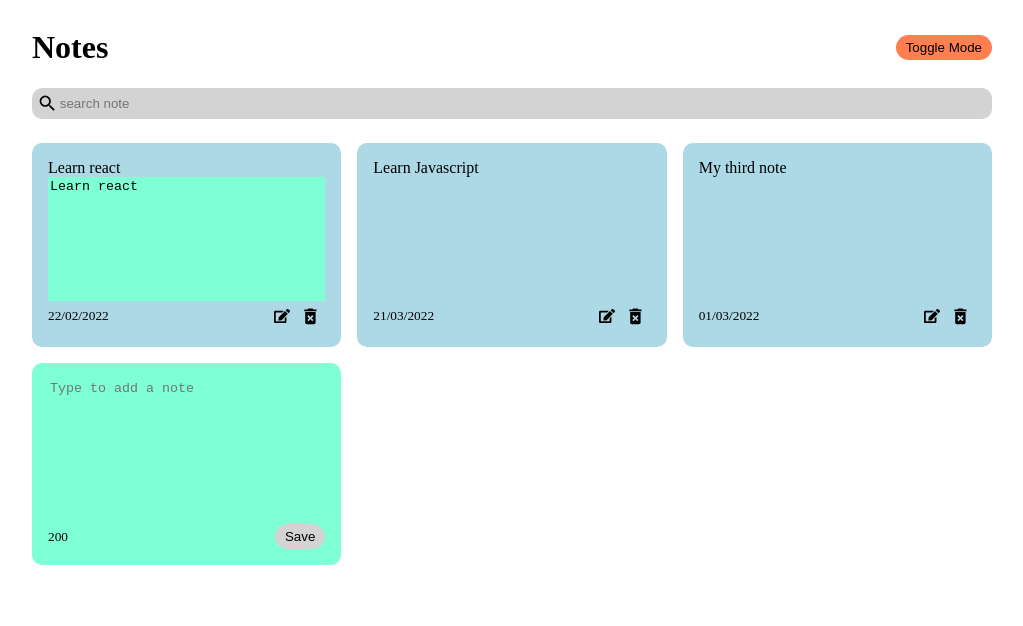
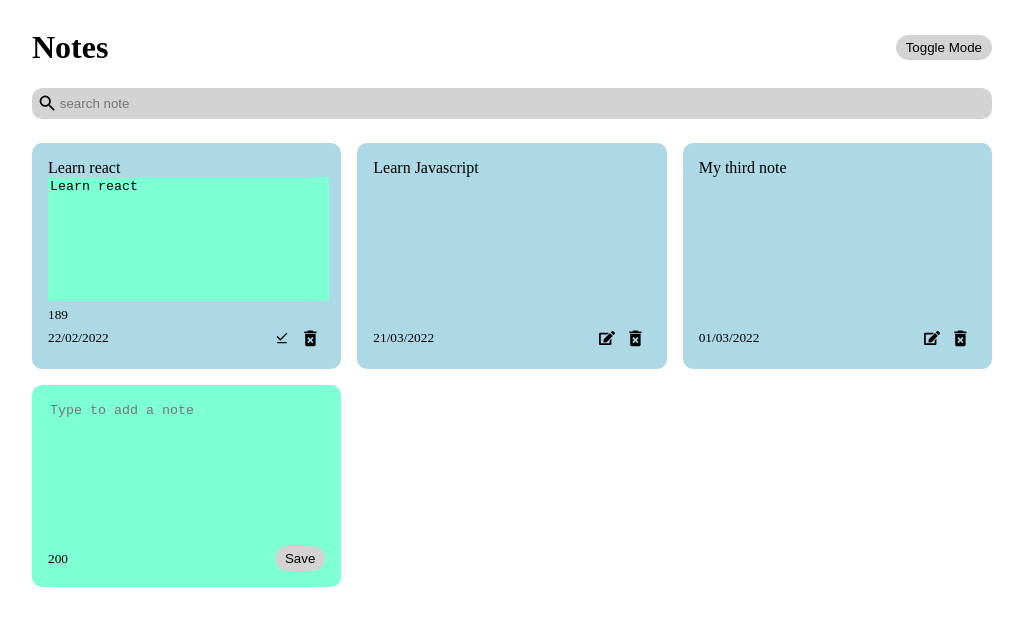
Before and after one commit to aneemqah/notes-app, a React (Create React App) app: page / in a window 1280 px wide. Both pictures are taken after a click on the icon 409 px from the left and 313 px from the top of the page. Shown: the top 626 px of the page, without its empty margins (128-1151 px from the left). Built offline with nearby package versions, Linux system fonts and the light colour scheme.

Commit message:
edit function complete

```diff
--- a/src/App.js
+++ b/src/App.js
@@ -3,12 +3,10 @@ import { nanoid } from 'nanoid';
 import NotesList from './components/NotesList';
 import Search from './components/Search';
 import Header from './components/Header';
-import Note from './components/Note';
 
 const App = () => {
   const [searchText, setSearchText] = useState('');
   const [darkmode, setDarkMode] = useState(false);
-
   const [notes, setNotes] = useState([
     {
       id: nanoid(),
@@ -28,10 +26,6 @@ const App = () => {
   ]);
 
   useEffect(() => {
-    localStorage.setItem('react-notes-app-data', JSON.stringify(notes));
-  }, [notes]);
-
-  useEffect(() => {
     const savedNotes = JSON.parse(localStorage.getItem('react-notes-app-data'));
 
     if (savedNotes) {
@@ -48,6 +42,7 @@ const App = () => {
     };
     const newNotes = [...notes, newNote];
     setNotes(newNotes);
+    localStorage.setItem('react-notes-app-data', JSON.stringify(newNotes));
   };
 
   const deleteNote = (id) => {
@@ -58,18 +53,23 @@ const App = () => {
   const editNote = (id, text) => {
     // Create a copy of the current state i.e notes
     const newNotes = [...notes];
-    // Is the id being passed the same as the id in the notes array
-    let index = newNotes.find((n) => n.id === id);
-    // Update the note text
+    // console.log('I am newNotes', newNotes);
+    // Find the note to edit in newNotes array
+    let index = newNotes.findIndex((n) => n.id === id);
+    // console.log('I am the note', index);
+    // Update the text of the note with the new edited text
     newNotes[index].text = text;
-    // Update state with new text
+    // Set the state of notes with new the notes
     setNotes(newNotes);
+    // Pass the newNotes to localstorage
+    localStorage.setItem('react-notes-app-data', JSON.stringify(newNotes));
   };
 
   return (
+    // If darkmode (state) then apply dark-mode css class
     <div className={`${darkmode && 'dark-mode'}`}>
       <div className="container">
-        <Header handleToggleMode={setDarkMode} />
+        <Header handelToggleDarkMode={setDarkMode} />
         <Search handleSearchNote={setSearchText} />
         <NotesList
           handleAddNote={addNote}
@@ -77,6 +77,7 @@ const App = () => {
           notes={notes.filter((note) =>
             note.text.toLowerCase().includes(searchText)
           )}
+          handleEditedNote={editNote}
         />
       </div>
     </div>
--- a/src/app.css
+++ b/src/app.css
@@ -28,6 +28,10 @@
 
 .note.new {
   background-color: aquamarine;
+}
+
+.new-text {
+  width: 100%;
 }
 
 textarea {
@@ -95,7 +99,7 @@ textarea:focus {
 /* TOGGLE STYLES */
 
 .toggle-btn {
-  background-color: coral;
+  background-color: lightgray;
   color: black;
   border: none;
   border-radius: 15px;
--- a/src/components/Header.js
+++ b/src/components/Header.js
@@ -1,10 +1,12 @@
-const Header = ({ handelToggleMode }) => {
+const Header = ({ handelToggleDarkMode }) => {
   return (
     <div className="header">
       <h1>Notes</h1>
       <button
         className="toggle-btn"
-        onClick={() => handelToggleMode((previousMode) => !previousMode)}
+        onClick={() =>
+          handelToggleDarkMode((previousDarkMode) => !previousDarkMode)
+        }
       >
         Toggle Mode
       </button>
--- a/src/components/Note.js
+++ b/src/components/Note.js
@@ -4,48 +4,65 @@ import { MdDeleteForever } from 'react-icons/md';
 import { FaEdit } from 'react-icons/fa';
 import { MdDownloadDone } from 'react-icons/md';
 
-const Note = ({ id, text, date, handleDeleteNote }) => {
+const Note = ({ id, text, date, handleDeleteNote, handleEditedNote }) => {
   const [isEdit, setIsEdit] = useState(false);
-  const [newText, setNewText] = useState('');
+  const [newText, setNewText] = useState(text);
 
-  // const characterLimit = 200;
+  const characterLimit = 200;
 
-  // const handleNewTextChange = (event) => {
-  //   if (characterLimit - event.target.value.length >= 0) {
-  //     setNewText(event.target.value);
-  //   }
-  // };
+  // Checks that the edited note does not exceed 200 characters
+  const handleNewTextChange = (event) => {
+    if (characterLimit - event.target.value.length >= 0) {
+      // console.log(event.target.value.length);
+      setNewText(event.target.value);
+    }
+  };
 
+  // Checks when edit button is clicked the edit state is set to true and the modified text is set as the new text
   const handleEdit = () => {
     setIsEdit(true);
     setNewText(newText);
   };
 
+  // Calls the edit note function from app.js and sets the edit mode back to false
+  const handleSaveEdit = () => {
+    handleEditedNote(id, newText);
+    setIsEdit(false);
+  };
+
   return (
     <div className="note">
       <span>{text}</span>
+
       {isEdit && (
+        <div>
+          <div>
             <textarea
+              className="new-text"
               rows="8"
               cols="10"
               placeholder="Edit"
               name="text"
-          value={newText.text}
-          onChange={handleEdit}
-        >
-          {text}
-        </textarea>
+              value={newText}
+              onChange={handleNewTextChange}
+            ></textarea>
+          </div>
+          <small>{characterLimit - newText.length}</small>
+        </div>
       )}
 
       <div className="note-footer">
         <small>{date}</small>
         <div className="icons">
+          {/* Display save icon only if edit is true */}
+          {!isEdit ? (
             <FaEdit className="edit-icon" onClick={(e) => handleEdit()} />
-          {/* <MdDownloadDone
+          ) : (
+            <MdDownloadDone
               className="save-icon"
-            onClick={(e) => handleEditedNote(id)}
-          /> */}
-
+              onClick={() => handleSaveEdit()}
+            />
+          )}
           <MdDeleteForever
             onClick={() => handleDeleteNote(id)}
             className="delete-icon"
--- a/src/components/NotesList.js
+++ b/src/components/NotesList.js
@@ -1,7 +1,12 @@
 import Note from './Note';
 import AddNote from './AddNote';
 
-const NotesList = ({ notes, handleAddNote, handleDeleteNote }) => {
+const NotesList = ({
+  notes,
+  handleAddNote,
+  handleDeleteNote,
+  handleEditedNote,
+}) => {
   return (
     <div className="notes-list">
       {notes.map((note) => (
@@ -11,6 +16,7 @@ const NotesList = ({ notes, handleAddNote, handleDeleteNote }) => {
           text={note.text}
           date={note.date}
           handleDeleteNote={handleDeleteNote}
+          handleEditedNote={handleEditedNote}
         />
       ))}
       <AddNote handleAddNote={handleAddNote} />
```
Lines whose indentation alone changed are shown as unchanged.
